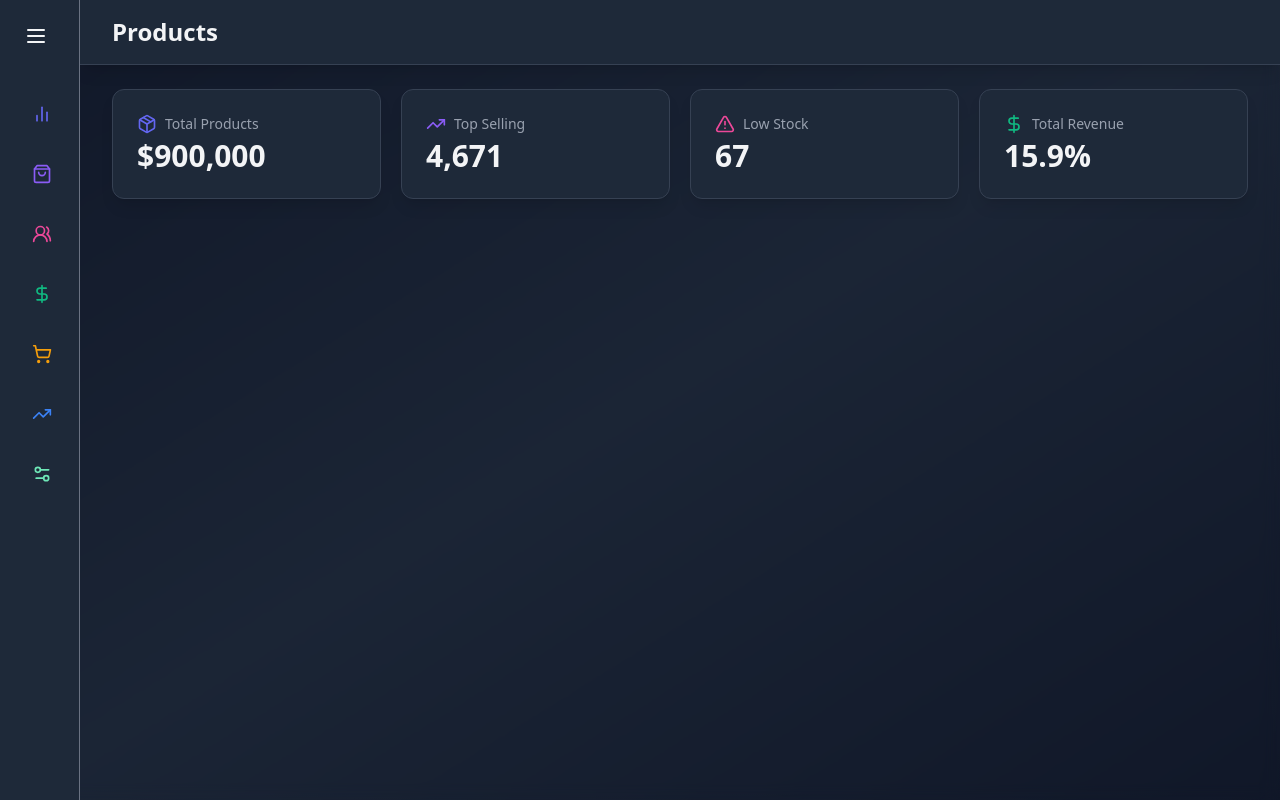
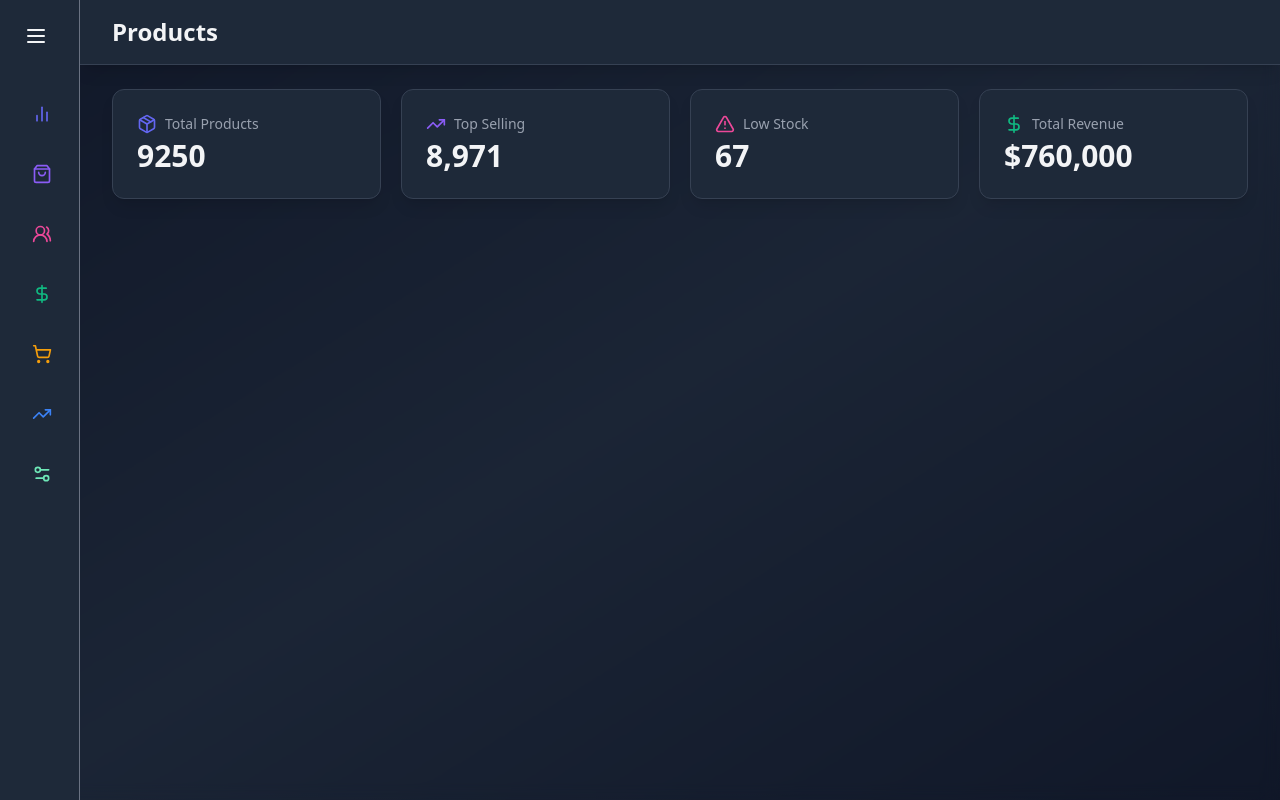
Before and after one commit to HumbleBoyy/Dashboard-Admin-Panel, a React (Vite) app: page /products in a window 1280 px wide. Built offline with nearby package versions, Linux system fonts and the light colour scheme.

Commit message:
New Commit

```diff
--- a/src/pages/Products.jsx
+++ b/src/pages/Products.jsx
@@ -12,10 +12,10 @@ const Products = () => {
          animate={{opacity:1, y:0}}
          transition={{duration:1}}
         >
-          <StatCard title='Total Products' icon={Package} value='$900,000' color='#6366F1' />
-					<StatCard title='Top Selling' icon={TrendingUp} value='4,671' color='#8B5CF6' />
+          <StatCard title='Total Products' icon={Package} value='9250' color='#6366F1' />
+					<StatCard title='Top Selling' icon={TrendingUp} value='8,971' color='#8B5CF6' />
 					<StatCard title='Low Stock' icon={AlertTriangle} value='67' color='#EC4899' />
-					<StatCard title='Total Revenue' icon={DollarSign} value='15.9%' color='#10B981' />
+					<StatCard title='Total Revenue' icon={DollarSign} value='$760,000' color='#10B981' />
         </motion.div>
       </main>
     </div>
```
